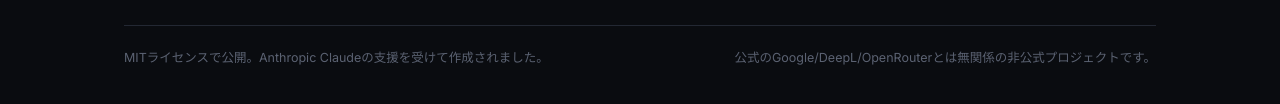
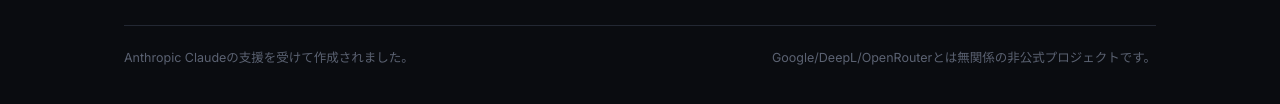
Before and after one commit to xjgzm/pages, a plain HTML site: page yt-chat-translator/index/index-ja.html in a window 1280 px wide. Shown: the part 2384-2488 px from the top of the page. Drawn offline with Linux system fonts and the light colour scheme.

Commit message:
Update index-ja.html

```diff
--- a/yt-chat-translator/index/index-ja.html
+++ b/yt-chat-translator/index/index-ja.html
@@ -662,8 +662,8 @@
       </div>
     </div>
     <div class="footer-fine">
-      <span>MITライセンスで公開。Anthropic Claudeの支援を受けて作成されました。</span>
-      <span>公式のGoogle/DeepL/OpenRouterとは無関係の非公式プロジェクトです。</span>
+      <span>Anthropic Claudeの支援を受けて作成されました。</span>
+      <span>Google/DeepL/OpenRouterとは無関係の非公式プロジェクトです。</span>
     </div>
   </div>
 </footer>
```
